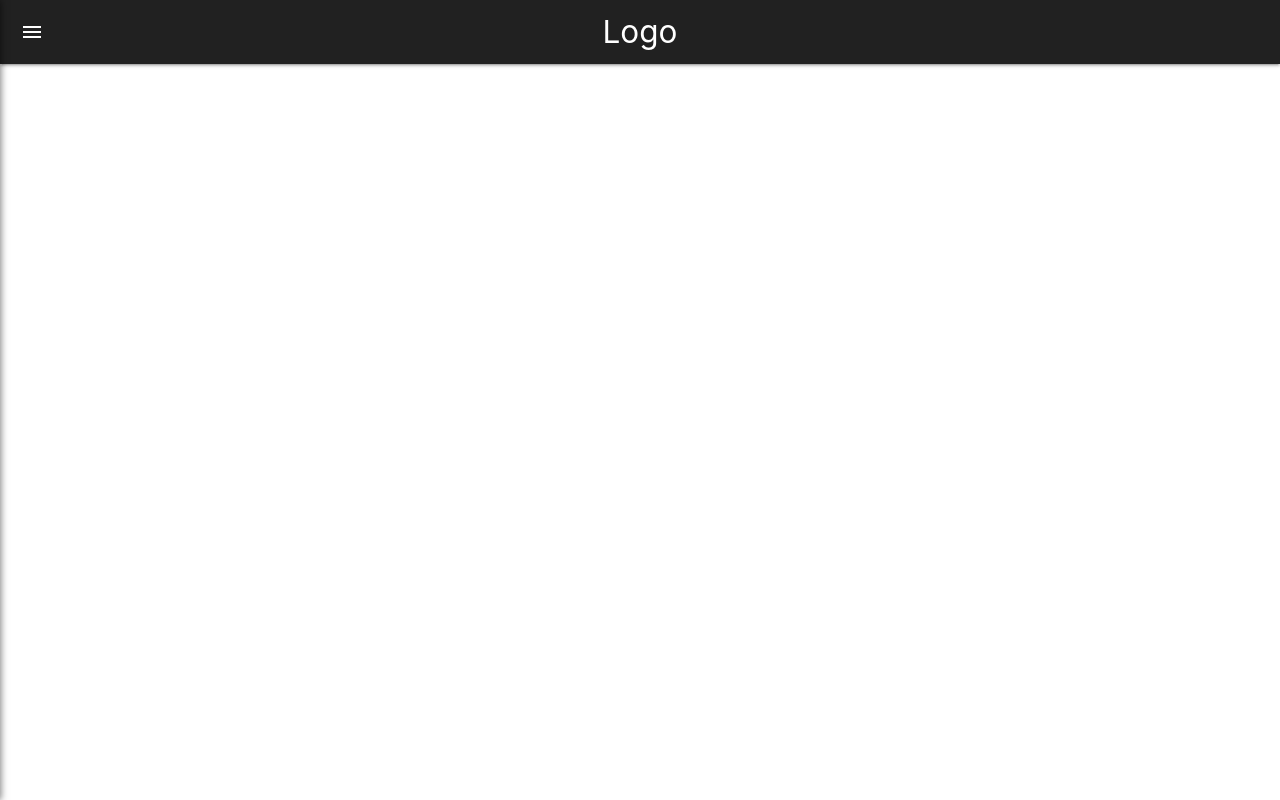
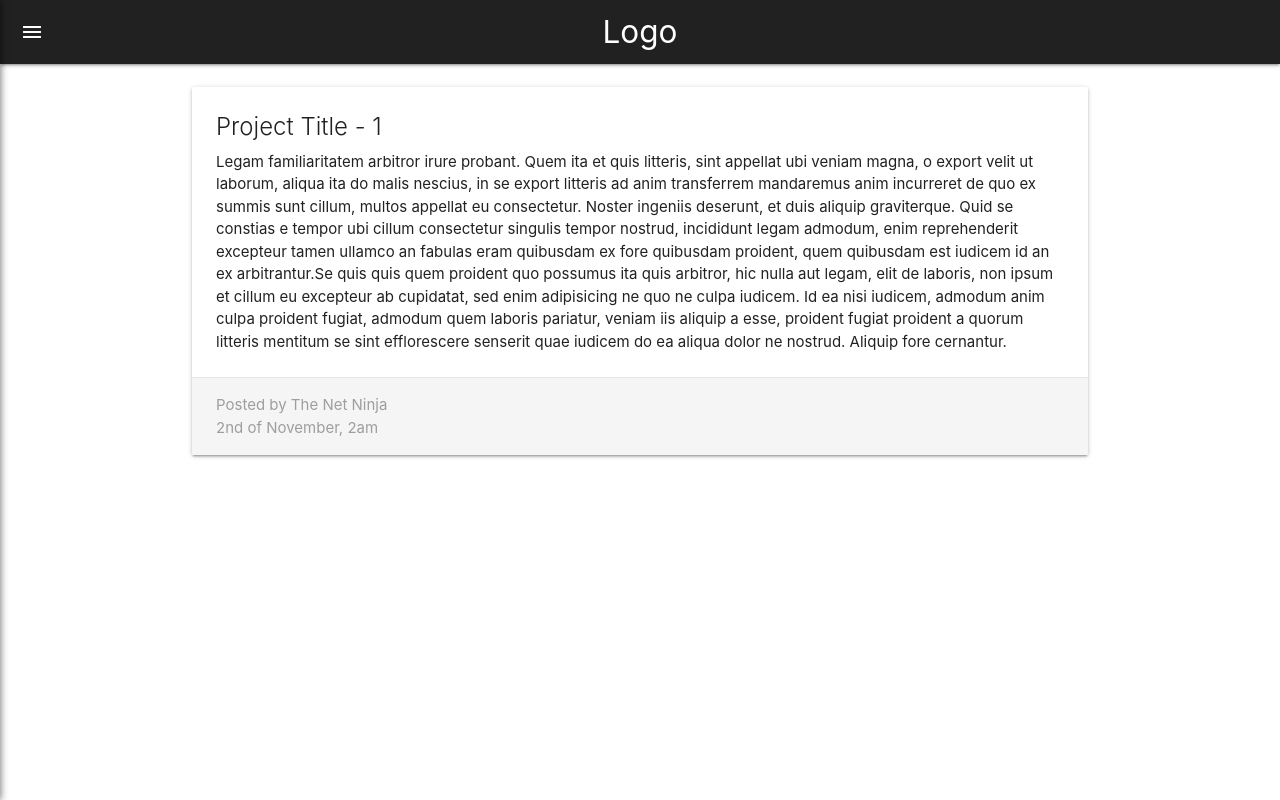
Before and after one commit to anirudh1200/Submission-Tracker-Web-App, a React (Create React App) app: page /submission/1 in a window 1280 px wide. Built offline with nearby package versions, Linux system fonts and the light colour scheme.

Commit message:
Added submissions in dashboard and submission details page

```diff
--- a/src/App.js
+++ b/src/App.js
@@ -1,8 +1,10 @@
-import React, { Component } from 'react'
-import { BrowserRouter, Switch, Route } from 'react-router-dom'
-import Navbar from './components/layout/Navbar'
-import SideDrawer from './components/layout/SideDrawer'
-import Backdrop from './components/backdrop/Backdrop'
+import React, { Component } from 'react';
+import { BrowserRouter, Switch, Route } from 'react-router-dom';
+import Navbar from './components/layout/Navbar';
+import SideDrawer from './components/layout/SideDrawer';
+import Backdrop from './components/backdrop/Backdrop';
+import Dashboard from './components/dashboard/Dashboard';
+import SubmissionDetails from './components/submission/SubmissionDetails';
 import './index.css'
 
 class App extends Component {
@@ -33,6 +35,10 @@ class App extends Component {
           <BrowserRouter>
               <div className="App" style={{height: '100%'}}>
                 <Navbar drawerClickHandler={this.drawerToggleClickHandler} />
+                <Switch>
+                    <Route exact path='/' component={Dashboard} />
+                    <Route path='/submission/:id' component={SubmissionDetails} />
+                </Switch>
                 <SideDrawer show={this.state.sideDrawerOpen} closeit={this.backdropClickHandler} />
                 {backdrop}
               </div>
--- a/src/components/backdrop/Backdrop.js
+++ b/src/components/backdrop/Backdrop.js
@@ -1,5 +1,5 @@
-import React from 'react'
-import './Backdrop.css'
+import React from 'react';
+import './Backdrop.css';
 
 const Backdrop = props => {
     return(
--- a/src/components/dashboard/Dashboard.js
+++ b/src/components/dashboard/Dashboard.js
@@ -0,0 +1,25 @@
+import React, { Component } from 'react';
+import Summary from '../submission/Summary';
+
+class Dashboard extends Component{
+    render(){
+
+
+        return(
+
+            <div className="dashboard container">
+                <div className="project-list section">
+
+                    <Summary />
+                    <Summary />
+                    <Summary />
+                    <Summary />
+
+                </div>
+            </div>
+
+        )
+    }
+}
+
+export default Dashboard
--- a/src/components/layout/Navbar.js
+++ b/src/components/layout/Navbar.js
@@ -1,12 +1,13 @@
-import React from 'react'
-import './Navbar.css'
+import React from 'react';
+import { NavLink } from 'react-router-dom';
+import './Navbar.css';
 
 const Navbar = props => {
     return(
         <header>
         <nav>
             <div className="nav-wrapper grey darken-4">
-                <a href="#" className="brand-logo center">Logo</a>
+                <NavLink to='/' className="brand-logo center">Logo</NavLink>
                 <ul className="left">
                   <li onClick={props.drawerClickHandler}><i className="material-icons">menu</i></li>
                 </ul>
--- a/src/components/layout/SignedInLinks.js
+++ b/src/components/layout/SignedInLinks.js
@@ -1,5 +1,5 @@
-import React from 'react'
-import { NavLink } from 'react-router-dom'
+import React from 'react';
+import { NavLink } from 'react-router-dom';
 
 const SignedInLinks = props => {
     return(
--- a/src/components/submission/SubmissionDetails.js
+++ b/src/components/submission/SubmissionDetails.js
@@ -0,0 +1,36 @@
+import React from 'react';
+
+const SubmissionDetails = props => {
+
+    const id = props.match.params.id;
+
+    return(
+        <div className="container section project-details">
+            <div className="card z-depth-1">
+                <div className="card-content">
+                    <span className="card-title">Project Title - {id}</span>
+                    <p>Legam familiaritatem arbitror irure probant. Quem ita et quis litteris, sint
+                        appellat ubi veniam magna, o export velit ut laborum, aliqua ita do malis
+                        nescius, in se export litteris ad anim transferrem mandaremus anim incurreret de
+                        quo ex summis sunt cillum, multos appellat eu consectetur. Noster ingeniis
+                        deserunt, et duis aliquip graviterque. Quid se constias e tempor ubi cillum
+                        consectetur singulis tempor nostrud, incididunt legam admodum, enim
+                        reprehenderit excepteur tamen ullamco an fabulas eram quibusdam ex fore
+                        quibusdam proident, quem quibusdam est iudicem id an ex arbitrantur.Se quis quis
+                        quem proident quo possumus ita quis arbitror, hic nulla aut legam, elit de
+                        laboris, non ipsum et cillum eu excepteur ab cupidatat, sed enim adipisicing ne
+                        quo ne culpa iudicem. Id ea nisi iudicem, admodum anim culpa proident fugiat,
+                        admodum quem laboris pariatur, veniam iis aliquip a esse, proident fugiat
+                        proident a quorum litteris mentitum se sint efflorescere senserit quae iudicem
+                        do ea aliqua dolor ne nostrud. Aliquip fore cernantur.</p>
+                </div>
+                <div className="card-action grey lighten-4 grey-text">
+                    <div>Posted by The Net Ninja</div>
+                    <div>2nd of November, 2am</div>
+                </div>
+            </div>
+        </div>
+    )
+}
+
+export default SubmissionDetails
--- a/src/components/submission/Summary.js
+++ b/src/components/submission/Summary.js
@@ -0,0 +1,15 @@
+import React from 'react';
+
+const Summary = props => {
+    return(
+        <div className="card z-depth-1 submission-summary">
+            <div className="card-content grey-text text-darken-4">
+                <span className="card-title"> Submission Title </span>
+                <p>Subject: Mathematics</p>
+                <p>Date: 01/01/18</p>
+            </div>
+        </div>
+    )
+}
+
+export default Summary
```
Also changed, not shown: src/components/layout/SideDrawer.js (+4 -4 lines), src/components/submission/SubmissionList.js (deleted).
